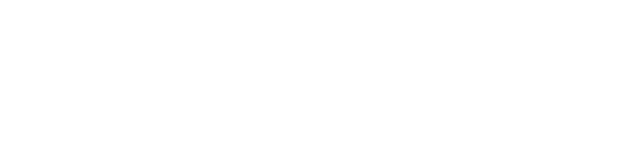
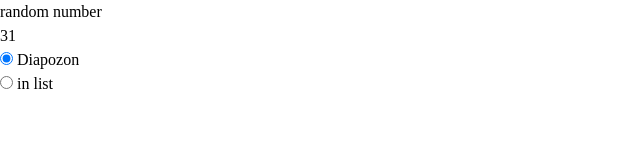
Before and after one commit to Andriikryl/random-number-generator, a plain HTML site: page index.html in a window 1280 px wide. Shown: the whole page, without its empty margins (0-640 px from the left). Drawn offline with Linux system fonts and the light colour scheme.

Commit message:
feat[html-str]

```diff
--- a/index.html
+++ b/index.html
@@ -8,6 +8,37 @@
     <link rel="stylesheet" href="styles/style.css" />
   </head>
   <body>
+    <div class="number-generator">
+      <div class="container">
+        <div id="random">random number</div>
+        <div class="number">31</div>
+      </div>
+      <div class="parameters">
+        <div class="radio">
+          <div class="parameter">
+            <input
+              type="radio"
+              id="range-input"
+              class="radion-input js-range-input"
+              name="parameter"
+              checked="checked"
+            />
+            <label for="range-input" class="radio__lable">Diapozon</label>
+          </div>
+
+          <div class="parameter">
+            <input
+              type="radio"
+              id="list-input"
+              class="radio__input js-list-input"
+              name="parameter"
+            />
+            <label for="list-input" class="radio__lable">in list</label>
+          </div>
+        </div>
+      </div>
+    </div>
+
     <script src="js/app.js"></script>
   </body>
 </html>
```
